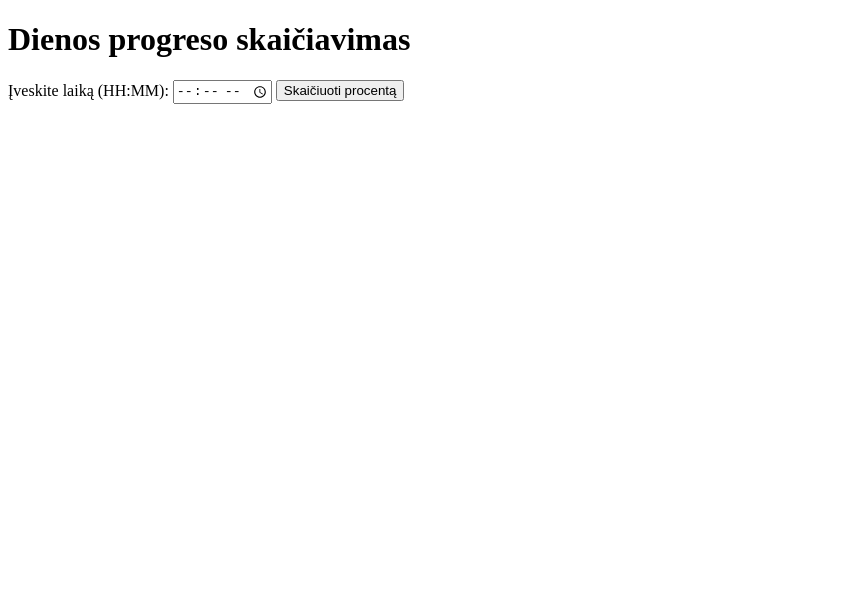
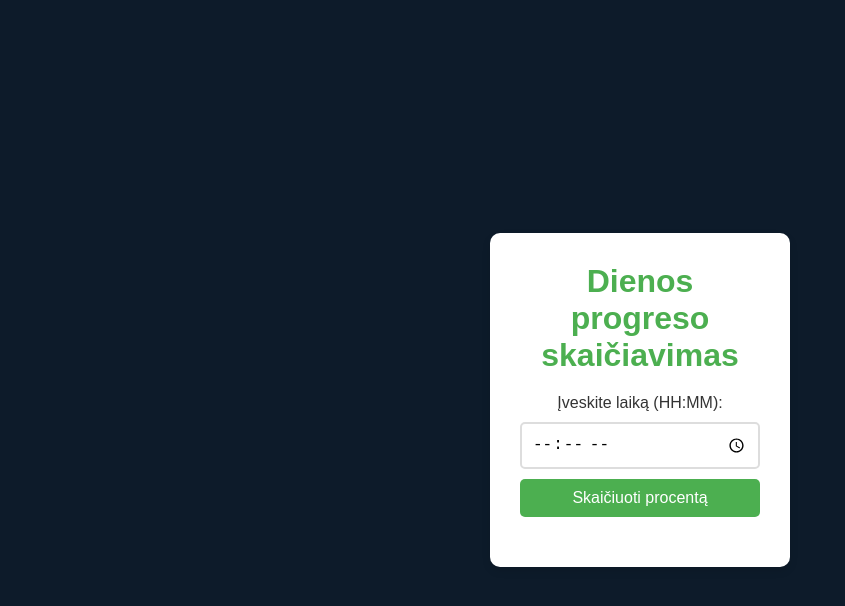
Before and after one commit to elijuxas8/Time, a plain HTML site: page index.html in a window 1280 px wide. Shown: the whole page, without its empty margins (0-845 px from the left). Drawn offline with Linux system fonts and the light colour scheme.

Commit message:
Sutvarkytas stilius
Ką padariau:

Tamsiai mėlynas fonas (#0D1B2A).

Balta skaičiuoklė, kuri yra išdėstyta per vidurį su apvaliais kampais.

Juodas tekstas su šviesiu tekstu ant mygtuko ir pavadinimo.

Visi elementai centriniai tiek vertikaliai, tiek horizontaliai.

```diff
--- a/index.html
+++ b/index.html
@@ -1,17 +1,80 @@
-
 <!DOCTYPE html>
 <html lang="lt">
 <head>
     <meta charset="UTF-8">
     <meta name="viewport" content="width=device-width, initial-scale=1.0">
     <title>Dienos Progreso Skaičiavėjas</title>
+    <style>
+        * {
+            margin: 0;
+            padding: 0;
+            box-sizing: border-box;
+        }
+
+        body {
+            font-family: Arial, sans-serif;
+            background-color: #0D1B2A; /* Tamsiai mėlynas fonas */
+            color: #333; /* Juodas tekstas */
+            height: 100vh;
+            display: flex;
+            justify-content: center;
+            align-items: center;
+            text-align: center;
+        }
+
+        .calculator {
+            background-color: #fff; /* Balta skaičiuoklė */
+            padding: 30px;
+            border-radius: 10px;
+            box-shadow: 0 4px 8px rgba(0, 0, 0, 0.1);
+            width: 300px;
+        }
+
+        h1 {
+            color: #4CAF50;
+            margin-bottom: 20px;
+        }
+
+        input[type="time"] {
+            padding: 10px;
+            font-size: 16px;
+            margin: 10px 0;
+            border: 2px solid #ddd;
+            border-radius: 5px;
+            width: 100%;
+        }
+
+        button {
+            background-color: #4CAF50;
+            color: white;
+            border: none;
+            padding: 10px 20px;
+            font-size: 16px;
+            border-radius: 5px;
+            cursor: pointer;
+            width: 100%;
+        }
+
+        button:hover {
+            background-color: #45a049;
+        }
+
+        #result {
+            font-size: 20px;
+            font-weight: bold;
+            margin-top: 20px;
+            color: #333;
+        }
+    </style>
 </head>
 <body>
-    <h1>Dienos progreso skaičiavimas</h1>
-    <label for="timeInput">Įveskite laiką (HH:MM):</label>
-    <input type="time" id="timeInput">
-    <button onclick="calculateProgress()">Skaičiuoti procentą</button>
-    <p id="result"></p>
+    <div class="calculator">
+        <h1>Dienos progreso skaičiavimas</h1>
+        <label for="timeInput">Įveskite laiką (HH:MM):</label>
+        <input type="time" id="timeInput">
+        <button onclick="calculateProgress()">Skaičiuoti procentą</button>
+        <p id="result"></p>
+    </div>
 
     <script>
         function calculateProgress() {
```
